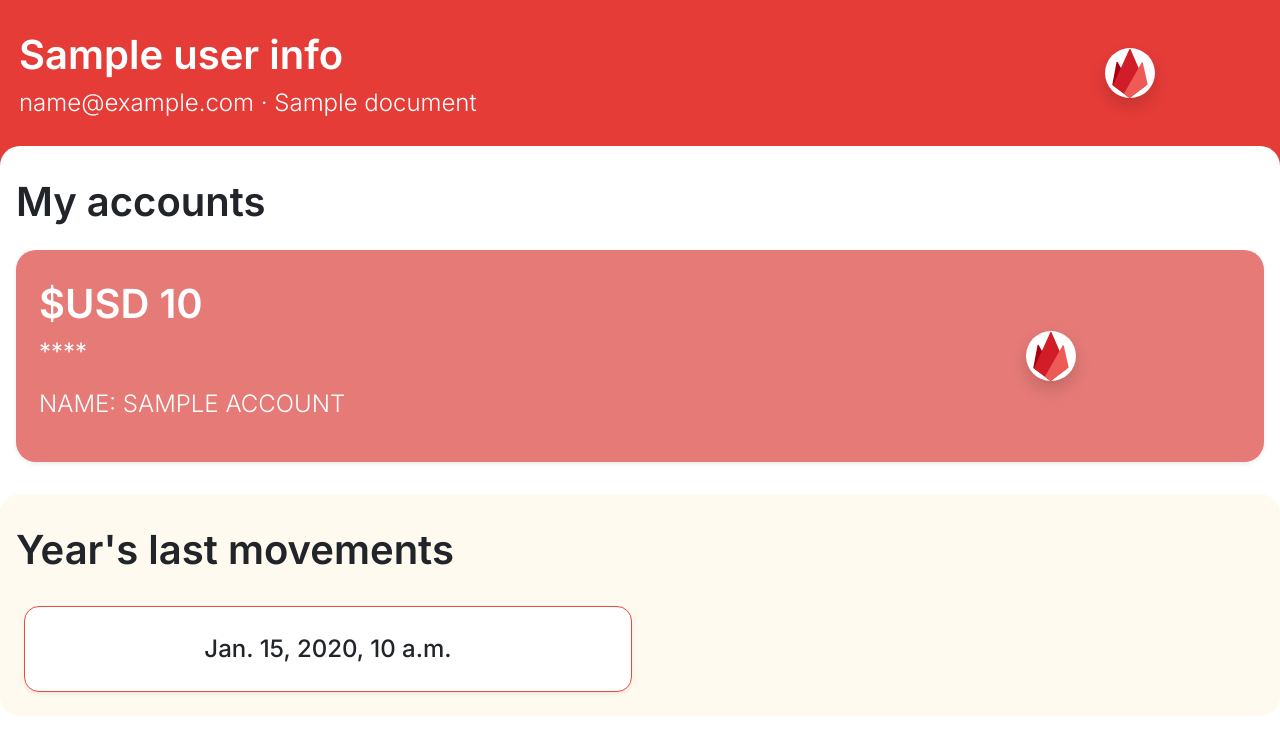
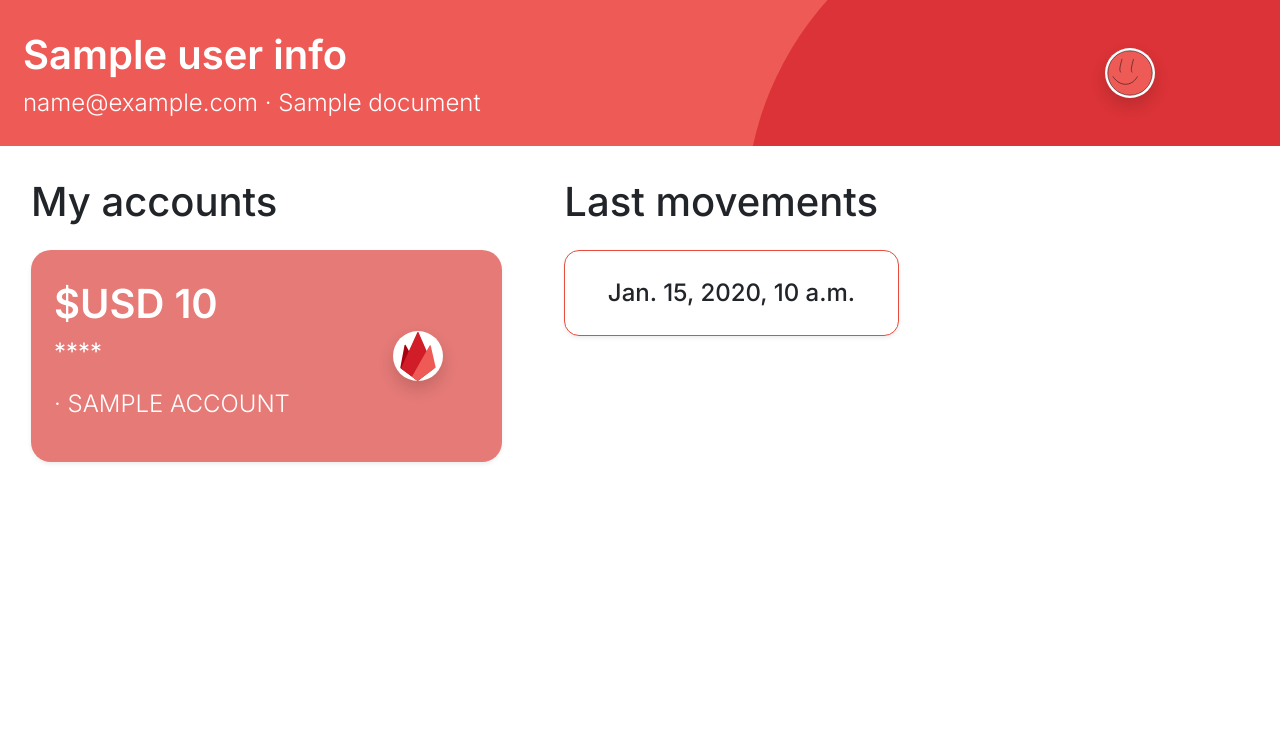
Before and after one commit to AgustinMachiavello/prometeo-api-example-django, a Django app: template prometeotest/templates/pages/account.html in a window 1280 px wide. Shown: the top 755 px of the page. Run offline with Django 3.2, Linux system fonts and the light colour scheme; the template is opened without the code that fills it: most values are stand-ins (such as "Sample title", 1, 10 or a date in 2020); some libraries are stand-ins or nearby versions.

Commit message:
Finished styling account page

```diff
--- a/prometeotest/static/css/colors.css
+++ b/prometeotest/static/css/colors.css
@@ -10,6 +10,7 @@
     --light-brown: #FBEBD8;
     --light-blue: #585DDC;
     --light-green: #A8B875;
+    --ultra-light-green: #A1CB92;
 }
 
 .bg-obscure-red {
@@ -48,6 +49,10 @@
     background-color: var(--light-green);
 }
 
+.bg-ultra-light-green {
+    background-color: var(--ultra-light-green);
+}
+
 .border-light-green {
     border: 1px solid var(--light-green) !important;
 }
--- a/prometeotest/static/css/images.css
+++ b/prometeotest/static/css/images.css
@@ -14,6 +14,13 @@
 
 .bg-abstract-3 {
     background-image: url('../img/prometeo-login-background-mobile.svg');
+    background-position: center;
+    background-repeat: no-repeat;
+    background-size: cover;
+}
+
+.bg-abstract-4 {
+    background-image: url('../img/prometeo-account-top-background-desktop.svg');
     background-position: center;
     background-repeat: no-repeat;
     background-size: cover;
--- a/prometeotest/static/css/styles.css
+++ b/prometeotest/static/css/styles.css
@@ -5,6 +5,8 @@
 .col {
     padding: 0px;
 }
+
+
 
 .alert {
     padding: 0.1rem 1rem;
@@ -27,7 +29,7 @@
 
 
 .account-page__info {
-    border-radius: 20px 20px 0px 0px;
+    border-radius: 20px;
 }
 
 .account-page__info__account {
@@ -36,6 +38,7 @@
 
 .account-page__movements {
     border-radius: 20px;
+    background-color: var(--light-brown);
 }
 
 .account-page__movements .col {
@@ -65,6 +68,16 @@
     .alert {
         text-align: center;
     }
+
+    .col-12 {
+        padding-left: 0px;
+        padding-right: 0px;
+    }
+
+    .col-lg-7 {
+        padding-left: 0px;
+        padding-right: 0px;
+    }
 }
 
 /* sm and up*/
@@ -79,7 +92,9 @@
 
 /* lg and up*/
 @media screen and (min-width: 992px) {
-
+    .account-page__movements {
+        background-color: unset;
+    }
 }
 
 /* xl and up*/
--- a/prometeotest/templates/pages/account.html
+++ b/prometeotest/templates/pages/account.html
@@ -3,21 +3,25 @@
 {% load custom_filters %}
 
 {% block content %}
-<div class="account-page-container container-fluid p-0 bg-light-red">
-    <div class="row align-items-center pl-1 pr-5 py-0 bg-light-red text-white">
+<div class="account-page-container container-fluid p-0">
+    <!-- User info -->
+    <div class="row align-items-center pl-1 pl-lg-2 pr-5 py-0 bg-light-red text-white bg-abstract-4">
         <div class="col-10 balance-wrapper">
-            <span class="font-bold font-medium">{{ user_info|get_key:'name' }}</span>
+            <span class="font-bold font-medium text-white">{{ user_info|get_key:'name' }}</span>
             <br>
             <span class="font-light font-small">{{ user_info|get_key:'email' }} · {{ user_info|get_key:'document' }}</span>
         </div>
         <div class="col profile-picture-wrapper">
             <div class="d-flex justify-content-center">
-                <img class="m-5 rounded-circle bg-white shadow" src="{% static 'img/prometeo-logo-1.svg' %}" alt="logo minimalista prometeo" height="50px">
+                <img class="m-5 rounded-circle bg-white shadow" src="{% static 'img/prometeo-profile-picture-1.svg' %}" alt="logo minimalista prometeo" height="50px">
             </div>
         </div>
     </div>
-    <div class="account-page__info bg-white p-3">
-        <h1 class="font-medium font-bold py-3">My accounts</h1>
+    <div class="row p-0 pb-lg-5 rounded">
+        <div class="col-12 col-lg-5">
+            <!-- My acounts -->
+            <div class="account-page__info p-3">
+                <h1 class="font-medium font-semi-bold py-3">My accounts</h1>
                 {% if accounts|length == 0 %}
                     <h2 class="font-medium font-light">No accounts associated :(</h2>
                 {% endif %}
@@ -31,7 +35,7 @@
                             </p>
                             <p class="mt-0">
                                 <span class="font-light font-small text-uppercase">
-                            NAME: {{ account|get_key:'name' }}
+                                    · {{ account|get_key:'name' }}
                                 </span>
                                 {% if account|get_key:'branch' %}
                                     <br>
@@ -49,10 +53,13 @@
                     </div>
                 {% endfor %}
             </div>
-    <div class="bg-white">
-        <div class="account-page__movements bg-beige p-3">
-            <h2 class="font-medium font-bold py-3">Year's last movements</h2>
-            <div class="row flex-wrap">
+        </div>
+        <div class="col-12 col-lg-7">
+            <!-- Last movements -->
+            <div class="account-page__movements">
+                <div class="account-page__movements p-3">
+                    <h2 class="font-medium font-semi-bold py-3">Last movements</h2>
+                    <div class="row flex-wrap m-n2">
                         {% if movements|length == 0 %}
                             <h2 class="font-medium font-light">No movements made :(</h2>
                         {% endif %}
@@ -60,7 +67,7 @@
                             {% for movement in account_movement %}
                                 <!-- # TODO tap on movement to see details -->
                                 <div class="col col-6">
-                            <div class="movement-wrapper p-4 d-flex flex-column align-items-center justify-content-center bg-white shadow-sm border {% if movement|get_key:'debit' %}border-light-green{% else %}border-light-red{% endif %}">
+                                    <div class="movement-wrapper p-4 d-flex flex-column align-items-center justify-content-center shadow-sm border bg-white {% if movement|get_key:'debit' %}bg-ultra-light-green-REMOVE border-light-green{% else %}bg-light-red-REMOVE border-light-red{% endif %}">
                                         {% if movement|get_key:'debit' %}
                                             <i class="bi bi-arrow-bar-down"></i>
                                             <span class="font-bold font-medium">${{ movement|get_key:'debit' }}</span>
@@ -79,4 +86,8 @@
                 </div>
             </div>
         </div>
+    </div>
+
+
+</div>
 {% endblock %}
```
Also changed, not shown: prometeotest/apps/prometeo/views/account.py (+5 -2 lines), prometeotest/db.sqlite3, prometeotest/static/img/prometeo-account-top-background-desktop.svg (added), prometeotest/static/img/prometeo-profile-picture-1.svg (added). Lines whose indentation alone changed are shown as unchanged.
